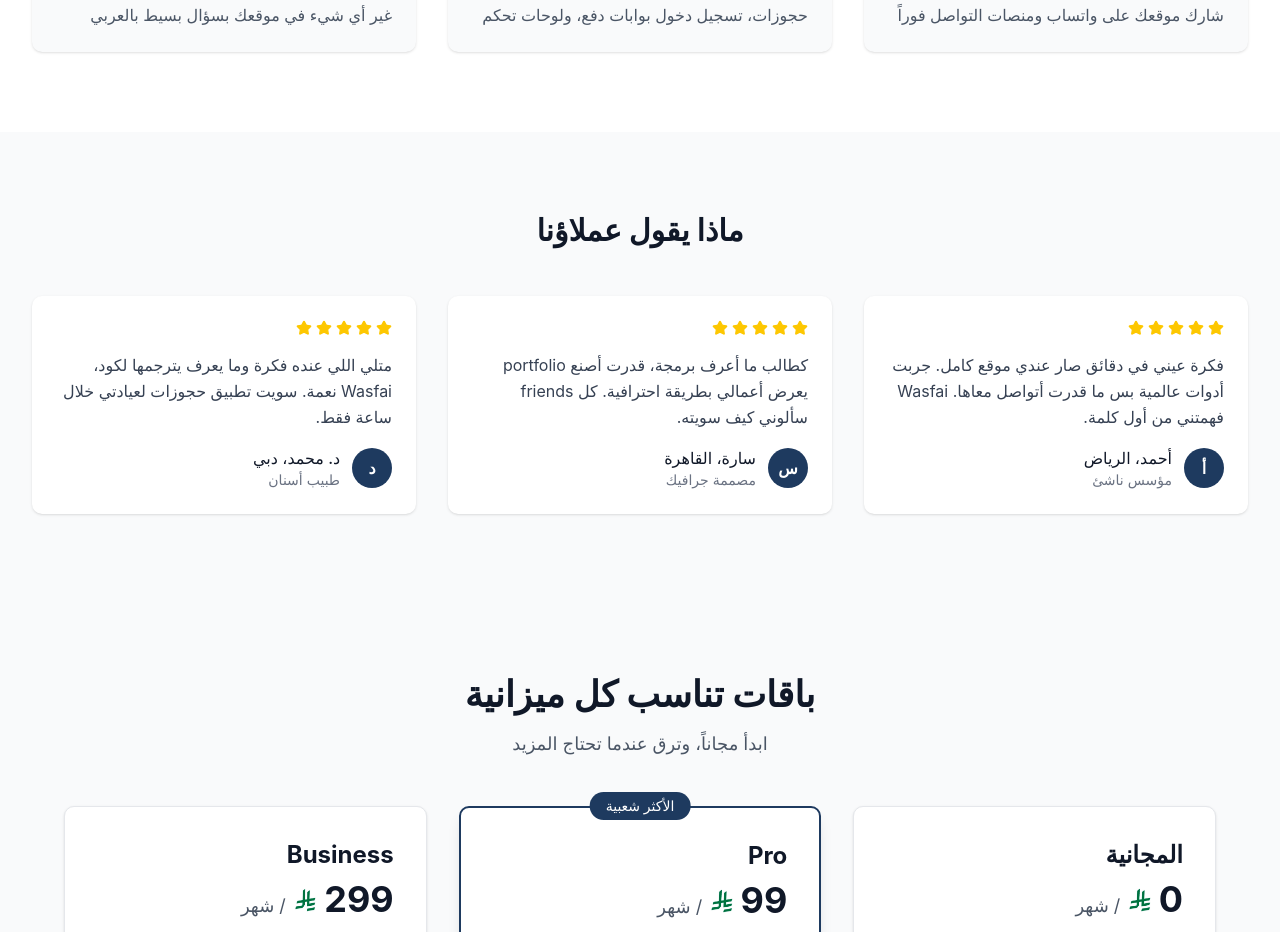
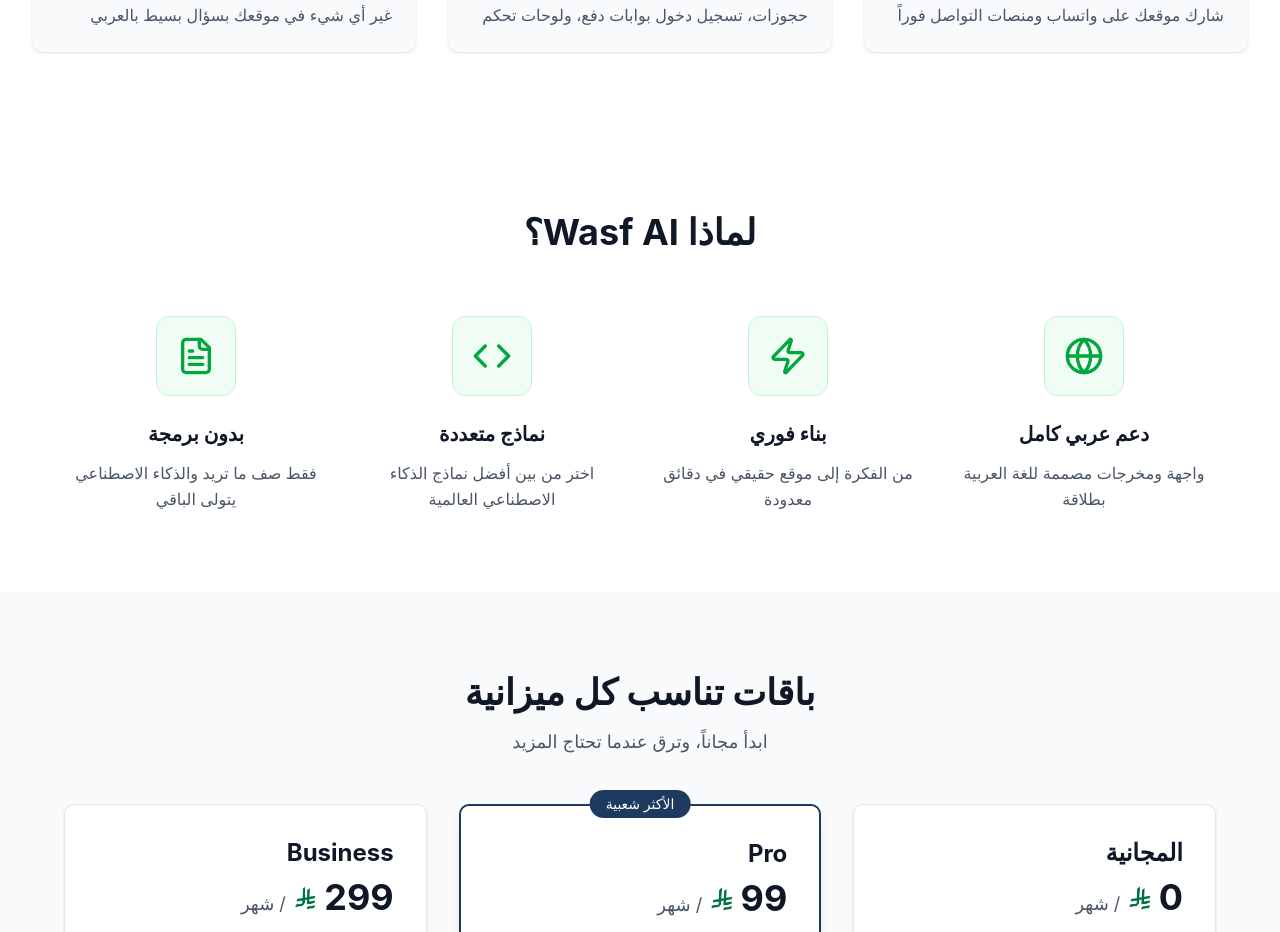
Before and after one commit to jeanpatrickreyes/vibecode, a React (Vite) app: page / in a window 1280 px wide. Shown: the part 1280-2212 px from the top of the page. Built offline with nearby package versions, Linux system fonts and the light colour scheme; no server answers; what monaco-editor would draw is missing.

Commit message:
chore: update testim

```diff
--- a/src/contexts/language-context.tsx
+++ b/src/contexts/language-context.tsx
@@ -67,6 +67,17 @@
 		'features.systems.desc': 'حجوزات، تسجيل دخول بوابات دفع، ولوحات تحكم',
 		'features.edit.title': 'تعديل بالسؤال',
 		'features.edit.desc': 'غير أي شيء في موقعك بسؤال بسيط بالعربي',
+
+		// Why Wasf AI Features
+		'features.why.title': 'لماذا Wasf AI؟',
+		'features.why.arabic.title': 'دعم عربي كامل',
+		'features.why.arabic.desc': 'واجهة ومخرجات مصممة للغة العربية بطلاقة',
+		'features.why.instant.title': 'بناء فوري',
+		'features.why.instant.desc': 'من الفكرة إلى موقع حقيقي في دقائق معدودة',
+		'features.why.models.title': 'نماذج متعددة',
+		'features.why.models.desc': 'اختر من بين أفضل نماذج الذكاء الاصطناعي العالمية',
+		'features.why.nocoding.title': 'بدون برمجة',
+		'features.why.nocoding.desc': 'فقط صف ما تريد والذكاء الاصطناعي يتولى الباقي',
 
 		// Pricing
 		'pricing.title': 'باقات تناسب كل ميزانية',
@@ -537,6 +548,17 @@
 		'features.edit.title': 'Edit by Question',
 		'features.edit.desc': 'Change anything on your website with a simple question in Arabic',
 
+		// Why Wasf AI Features
+		'features.why.title': 'Why Wasf AI?',
+		'features.why.arabic.title': 'Full Arabic Support',
+		'features.why.arabic.desc': 'Interface and outputs designed for fluent Arabic',
+		'features.why.instant.title': 'Instant Building',
+		'features.why.instant.desc': 'From idea to real website in minutes',
+		'features.why.models.title': 'Multiple Models',
+		'features.why.models.desc': 'Choose from the best global AI models',
+		'features.why.nocoding.title': 'No Coding',
+		'features.why.nocoding.desc': 'Just describe what you want and AI handles the rest',
+
 		// Pricing
 		'pricing.title': 'Packages to suit every budget',
 		'pricing.subtitle': 'Start for free, and upgrade when you need more',
--- a/src/routes/landing.tsx
+++ b/src/routes/landing.tsx
@@ -1,5 +1,5 @@
 import { useRef, useState, useEffect, useMemo } from 'react';
-import { ArrowRight, Clock, Check, X, Shield, Monitor, Zap, Share2, Lock, MessageSquare, ShoppingBag, Calendar, LayoutDashboard, FileText, Image as ImageIcon, UtensilsCrossed, Star, MapPin, Instagram, Youtube, Linkedin, Twitter, Globe } from 'lucide-react';
+import { ArrowRight, Clock, Check, X, Shield, Monitor, Zap, Share2, Lock, MessageSquare, ShoppingBag, Calendar, LayoutDashboard, FileText, Image as ImageIcon, UtensilsCrossed, MapPin, Instagram, Youtube, Linkedin, Twitter, Globe, Code } from 'lucide-react';
 import { useNavigate, Link } from 'react-router';
 import { useAuth } from '@/contexts/auth-context';
 import { MAX_AGENT_QUERY_LENGTH, SUPPORTED_IMAGE_MIME_TYPES, type ProjectType } from '@/api-types';
@@ -311,80 +311,63 @@
 				</div>
 			</section>
 
-			{/* Testimonials Section */}
-			<section className="py-12 sm:py-16 lg:py-20 bg-gray-50">
+			{/* Why Wasf AI Section */}
+			<section className="py-12 sm:py-16 lg:py-20 bg-white">
 				<div className="container mx-auto px-4 sm:px-6 lg:px-8">
-					<h2 className="text-2xl sm:text-3xl font-bold text-center mb-8 sm:mb-12 text-gray-900">
-						{t('testimonials.title')}
+					<h2 className="text-2xl sm:text-3xl lg:text-4xl font-bold text-center mb-12 sm:mb-16 text-gray-900">
+						{t('features.why.title')}
 					</h2>
-					<div className="grid grid-cols-1 md:grid-cols-3 gap-6 sm:gap-8">
-						{/* Testimonial 1 */}
-						<div className="bg-white rounded-lg p-6 shadow-sm">
-							<div className="flex gap-1 mb-4">
-								{[...Array(5)].map((_, i) => (
-									<Star key={i} className="h-4 w-4 fill-yellow-400 text-yellow-400" />
-								))}
+					<div className="grid grid-cols-1 sm:grid-cols-2 lg:grid-cols-4 gap-6 sm:gap-8 max-w-6xl mx-auto">
+						{/* Full Arabic Support */}
+						<div className="flex flex-col items-center text-center">
+							<div className="w-16 h-16 sm:w-20 sm:h-20 bg-green-50 rounded-xl border border-green-200 flex items-center justify-center mb-4 sm:mb-6">
+								<Globe className="h-8 w-8 sm:h-10 sm:w-10 text-green-600" />
 							</div>
-							<p className="text-sm sm:text-base text-gray-700 mb-4 leading-relaxed">
-								{t('testimonials.ahmed.quote')}
+							<h3 className="text-lg sm:text-xl font-bold text-gray-900 mb-2 sm:mb-3">
+								{t('features.why.arabic.title')}
+							</h3>
+							<p className="text-sm sm:text-base text-gray-600 leading-relaxed">
+								{t('features.why.arabic.desc')}
 							</p>
-							<div className="flex items-center gap-3">
-								<div className="h-10 w-10 rounded-full bg-[#1e3a5f] flex items-center justify-center text-white font-semibold">
-									أ
-								</div>
-								<div>
-									<p className="font-medium text-sm sm:text-base text-gray-900">
-										{t('testimonials.ahmed.name')}
-									</p>
-									<p className="text-xs sm:text-sm text-gray-500">{t('testimonials.ahmed.role')}</p>
-								</div>
-							</div>
 						</div>
 
-						{/* Testimonial 2 */}
-						<div className="bg-white rounded-lg p-6 shadow-sm">
-							<div className="flex gap-1 mb-4">
-								{[...Array(5)].map((_, i) => (
-									<Star key={i} className="h-4 w-4 fill-yellow-400 text-yellow-400" />
-								))}
+						{/* Instant Building */}
+						<div className="flex flex-col items-center text-center">
+							<div className="w-16 h-16 sm:w-20 sm:h-20 bg-green-50 rounded-xl border border-green-200 flex items-center justify-center mb-4 sm:mb-6">
+								<Zap className="h-8 w-8 sm:h-10 sm:w-10 text-green-600" />
 							</div>
-							<p className="text-sm sm:text-base text-gray-700 mb-4 leading-relaxed">
-								{t('testimonials.sara.quote')}
+							<h3 className="text-lg sm:text-xl font-bold text-gray-900 mb-2 sm:mb-3">
+								{t('features.why.instant.title')}
+							</h3>
+							<p className="text-sm sm:text-base text-gray-600 leading-relaxed">
+								{t('features.why.instant.desc')}
 							</p>
-							<div className="flex items-center gap-3">
-								<div className="h-10 w-10 rounded-full bg-[#1e3a5f] flex items-center justify-center text-white font-semibold">
-									س
-								</div>
-								<div>
-									<p className="font-medium text-sm sm:text-base text-gray-900">
-										{t('testimonials.sara.name')}
-									</p>
-									<p className="text-xs sm:text-sm text-gray-500">{t('testimonials.sara.role')}</p>
-								</div>
-							</div>
 						</div>
 
-						{/* Testimonial 3 */}
-						<div className="bg-white rounded-lg p-6 shadow-sm">
-							<div className="flex gap-1 mb-4">
-								{[...Array(5)].map((_, i) => (
-									<Star key={i} className="h-4 w-4 fill-yellow-400 text-yellow-400" />
-								))}
+						{/* Multiple Models */}
+						<div className="flex flex-col items-center text-center">
+							<div className="w-16 h-16 sm:w-20 sm:h-20 bg-green-50 rounded-xl border border-green-200 flex items-center justify-center mb-4 sm:mb-6">
+								<Code className="h-8 w-8 sm:h-10 sm:w-10 text-green-600" />
 							</div>
-							<p className="text-sm sm:text-base text-gray-700 mb-4 leading-relaxed">
-								{t('testimonials.mohammed.quote')}
+							<h3 className="text-lg sm:text-xl font-bold text-gray-900 mb-2 sm:mb-3">
+								{t('features.why.models.title')}
+							</h3>
+							<p className="text-sm sm:text-base text-gray-600 leading-relaxed">
+								{t('features.why.models.desc')}
 							</p>
-							<div className="flex items-center gap-3">
-								<div className="h-10 w-10 rounded-full bg-[#1e3a5f] flex items-center justify-center text-white font-semibold">
-									د
-								</div>
-								<div>
-									<p className="font-medium text-sm sm:text-base text-gray-900">
-										{t('testimonials.mohammed.name')}
-									</p>
-									<p className="text-xs sm:text-sm text-gray-500">{t('testimonials.mohammed.role')}</p>
-								</div>
+						</div>
+
+						{/* No Coding */}
+						<div className="flex flex-col items-center text-center">
+							<div className="w-16 h-16 sm:w-20 sm:h-20 bg-green-50 rounded-xl border border-green-200 flex items-center justify-center mb-4 sm:mb-6">
+								<FileText className="h-8 w-8 sm:h-10 sm:w-10 text-green-600" />
 							</div>
+							<h3 className="text-lg sm:text-xl font-bold text-gray-900 mb-2 sm:mb-3">
+								{t('features.why.nocoding.title')}
+							</h3>
+							<p className="text-sm sm:text-base text-gray-600 leading-relaxed">
+								{t('features.why.nocoding.desc')}
+							</p>
 						</div>
 					</div>
 				</div>
```
